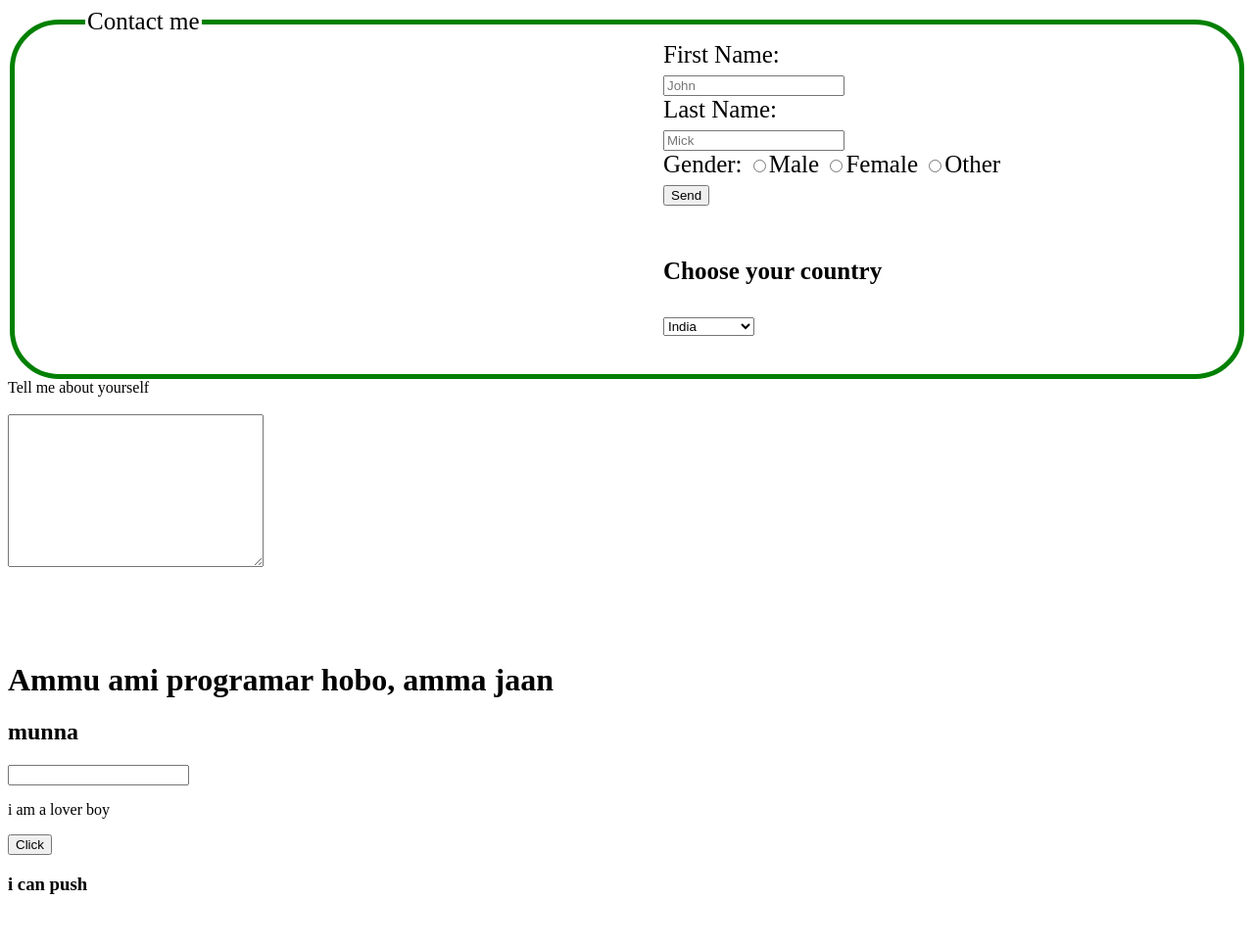
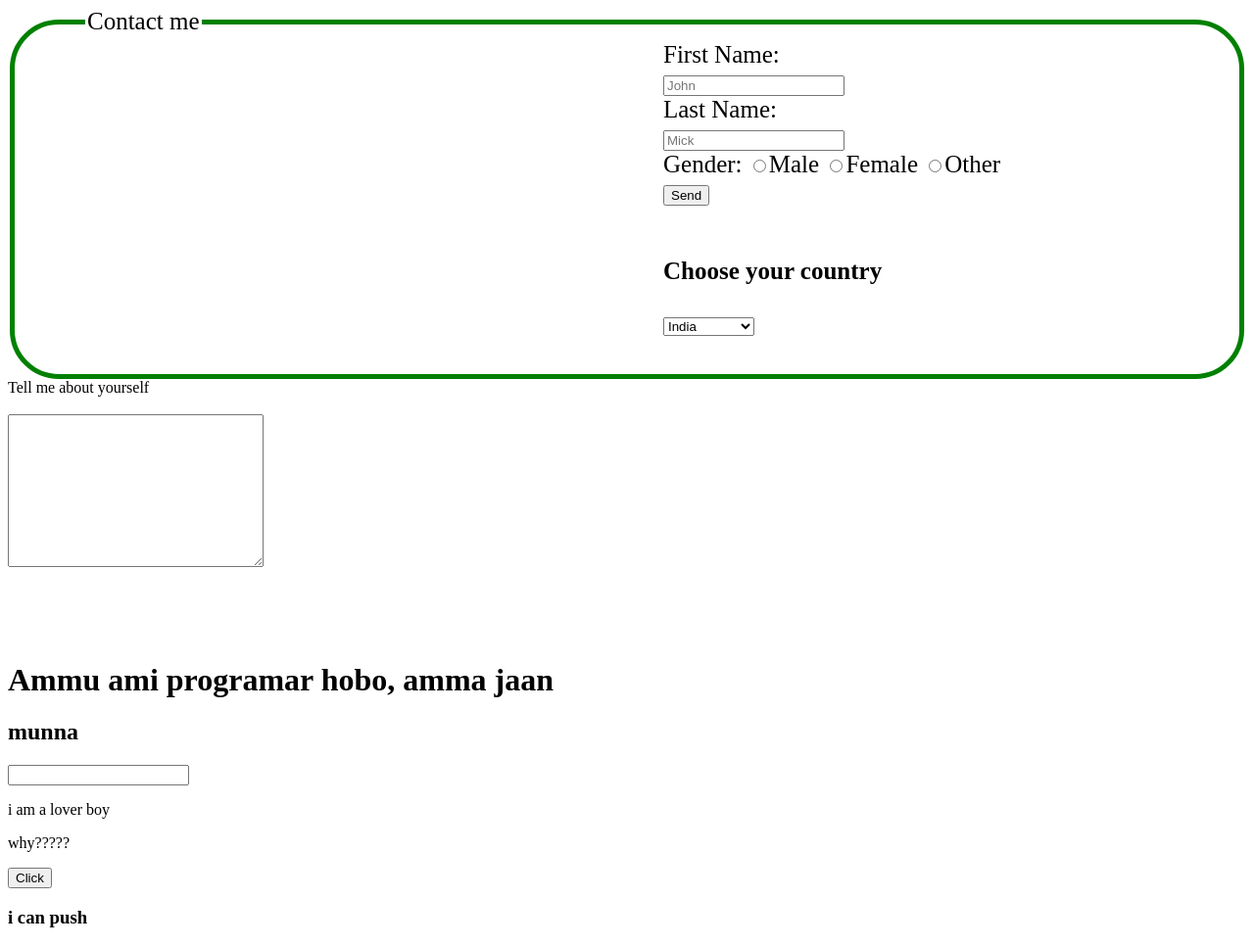
Before and after one commit to munna686/form-my, a plain HTML site: page index.html in a window 1280 px wide. Shown: the whole page at 98% size. Before the commit the page ends 933 px from the top, so only its background shows below. Drawn offline with Linux system fonts and the light colour scheme.

Commit message:
new change

```diff
--- a/index.html
+++ b/index.html
@@ -45,6 +45,7 @@
         <input type="text">
         <br>
         <p>i am a lover boy</p>
+        <p>why?????</p>
         <button>Click</button>
         <h3>i can push</h3>
 
```
